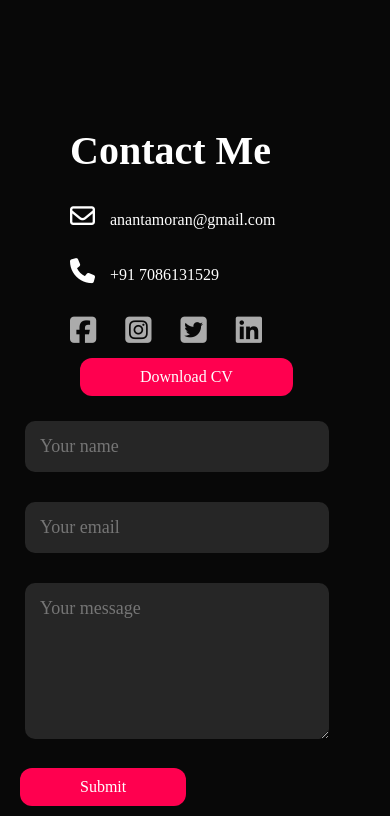
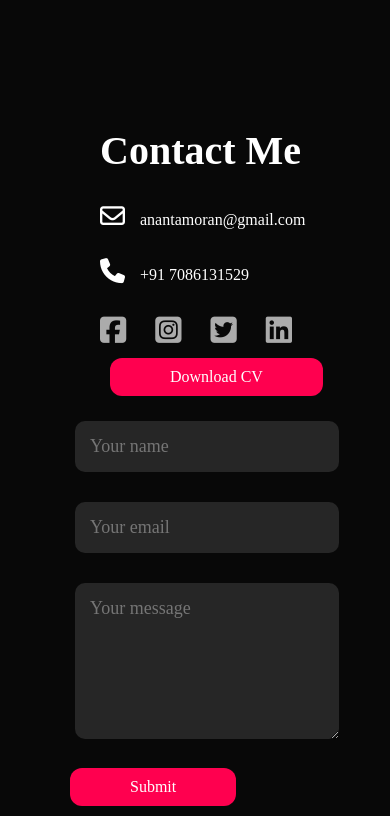
Before and after one commit to ananta1579/myportfolio.github.io, a plain HTML site: page index.html in a window 390 px wide. Shown: the part 3472-4288 px from the top of the page. Drawn offline with Linux system fonts and the light colour scheme.

Commit message:
Update style.css

```diff
--- a/style.css
+++ b/style.css
@@ -475,4 +475,10 @@ nav .fas {
     .contact-left, .contact-right {
         flex-basis: 100%;
     }
+     .contact-left {
+        margin-left: 100px;
+    }
+    .contact-right {
+        margin-left: 60px;
+    }
 }
```
